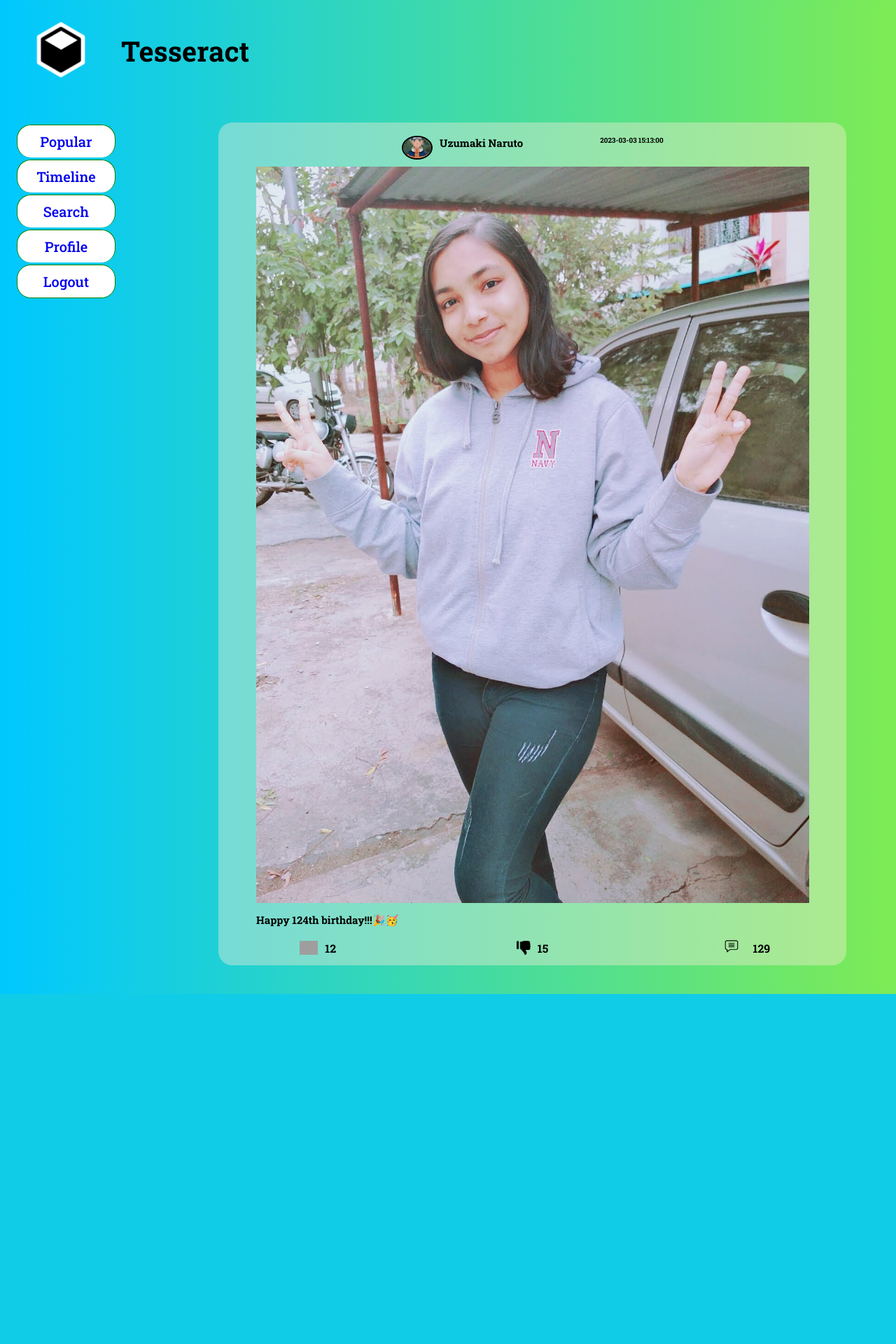
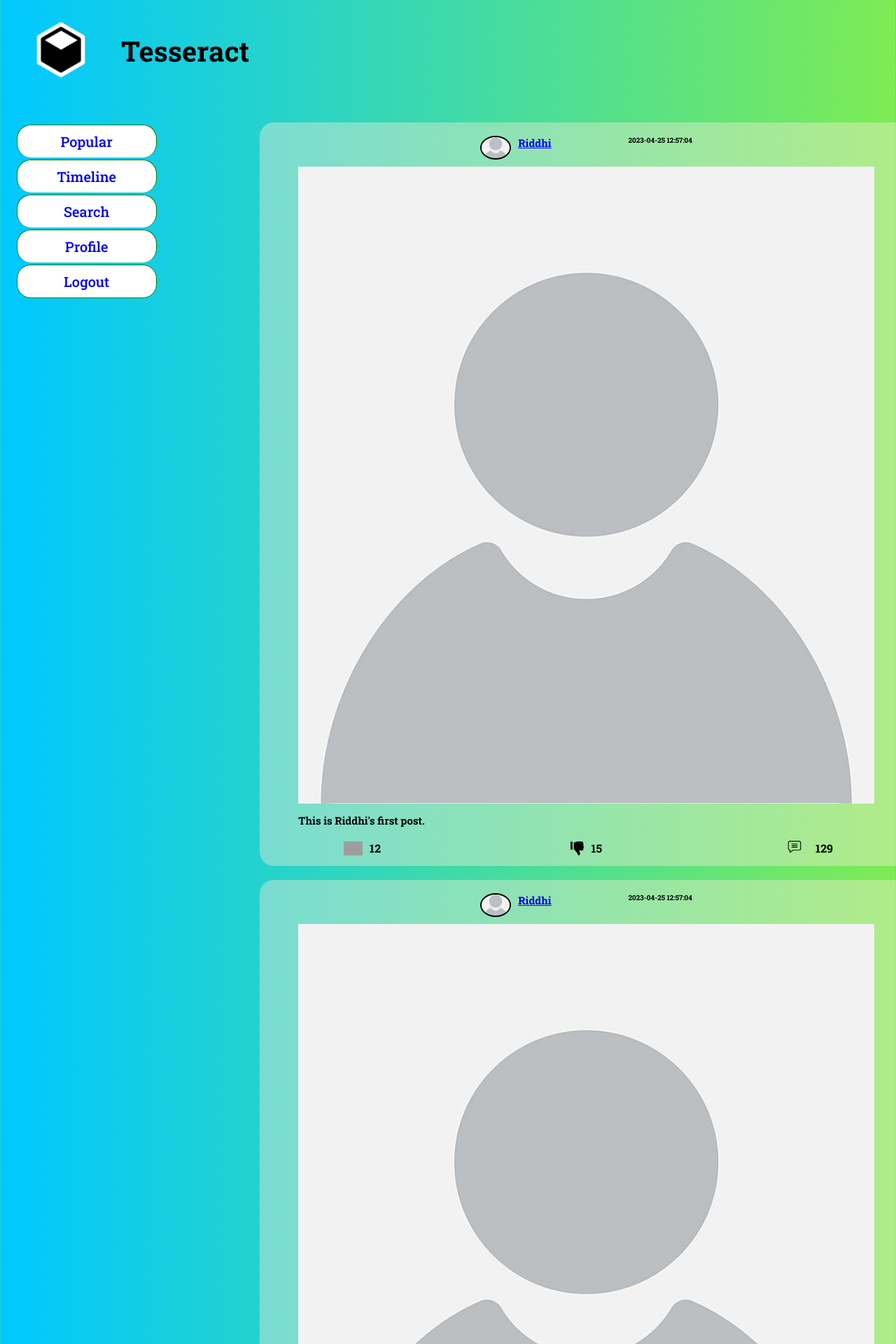
Before and after one commit to CodingLife1024/FlaskPractice, a Flask app: page /timeline/1 in a window 1280 px wide. Shown: the top 1920 px of the page at 70% size. Before the commit the page ends 1420 px from the top, so only its background shows below. Run offline with Flask 3, Linux system fonts and the light colour scheme; data comes from the database, SQL or seed files in the repository; both versions use the stored data as it was after the commit; grey boxes are pictures that could not be loaded.

Commit message:
ethvpuhpue56hu 56uh

```diff
--- a/app.py
+++ b/app.py
@@ -79,7 +79,10 @@ def popular(user_id):
 @app.route("/timeline/<int:user_id>", methods=['GET', 'POST'])
 def timeline(user_id):
     user = get_user(user_id)
-    return render_template('timeline.html', user=user)
+    conn = get_db_connection()
+    posts = conn.execute('SELECT posts.*, users.username FROM posts JOIN users ON posts.user_id = users.user_id').fetchall()
+    conn.close()
+    return render_template('timeline.html', user=user, posts=posts)
 
 @app.route('/search/<int:user_id>', methods=['GET', 'POST'])
 def search(user_id):
--- a/templates/timeline.html
+++ b/templates/timeline.html
@@ -26,19 +26,23 @@
                     <button><a style="text-decoration: none" href="{{ url_for('profile', user_id = user['user_id']) }}"><span>Profile</span></a></button>
                     <button><a style="text-decoration: none" href="{{ url_for('login') }}"><span>Logout</span></a></button>
                 </div>
+                <div class="poss">
+                    {% for post in posts %}
                     <div class="postts">
                         <div class="nameDate">
                             <div class="pp">
-                            <img src="{{ url_for('static', filename='naru.jpg') }}">
+                                <img src="{{ url_for('static', filename=post['pic']) }}" alt="Profile Picture">
                             </div>
-                        <div class="name"><h2>Uzumaki Naruto</h2></div>
-                        <div class="dateTime"><h3>2023-03-03 15:13:00</h3> </div>
+                            <div class="name">
+                                <h2><a href="{{ url_for('profile', user_id=post['user_id']) }}">{{ post['username'] }}</a></h2>
+                            </div>
+                            <div class="dateTime"><h3>{{ post['created'] }}</h3> </div>
                         </div>
                         <div class="pic">
-                        <img src="{{ url_for('static', filename='kanishka.jpeg') }}">
+                            <img src="{{ url_for('static', filename=post['pic']) }}">
                         </div>
                         <div class="content">
-                        <h2>Happy 124th birthday!!!🎉🥳</h2>
+                            <h2>{{ post['content'] }}</h2>
                         </div>
                         <div class="likeDislike">
                             <div class="likes">
@@ -50,13 +54,16 @@
                                 <div class="num"><h4>15</h4></div>
                             </div>
                             <div class="comments">
-                            <a href="{{ url_for('comments', user_id = user['user_id']) }}">
+                                <a href="{{ url_for('comments', user_id=user['user_id'], post_id=post['post_id']) }}">
                                     <img src="{{ url_for('static', filename='Comment.png') }}" width="20px" height="20px">
                                 </a>
                                 <div class="num"><h4>129</h4></div>
                             </div>
                         </div>
                     </div>
+                    {% endfor %}
+                </div>
+                </div>
             </div>
         </div>
     </body>
```
Also changed, not shown: database.db. Lines whose indentation alone changed are shown as unchanged.
